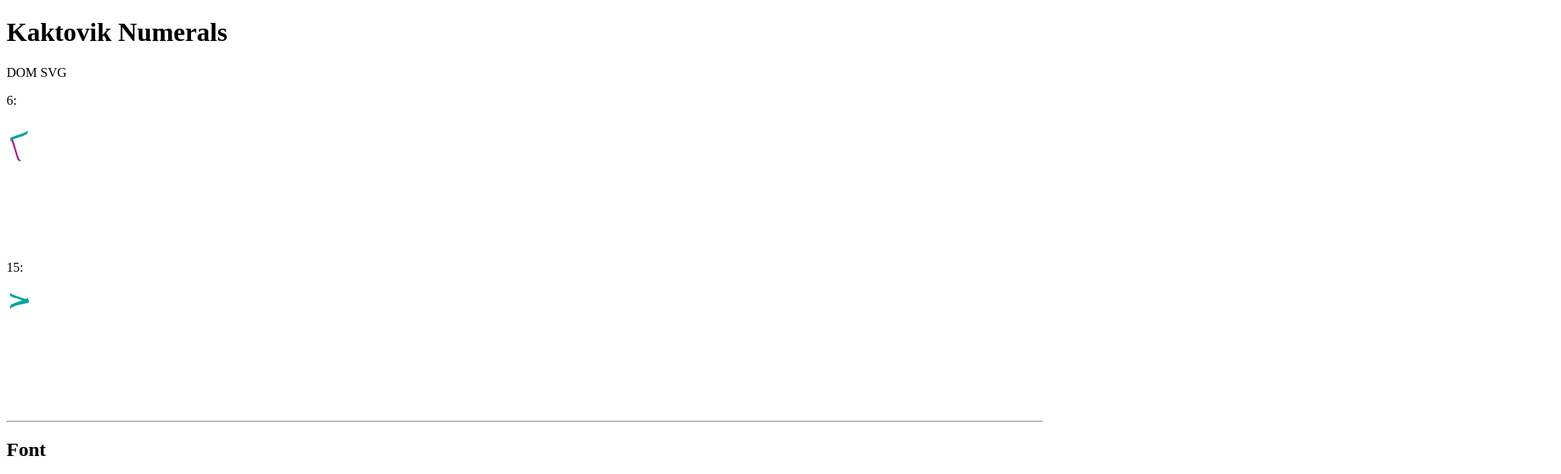
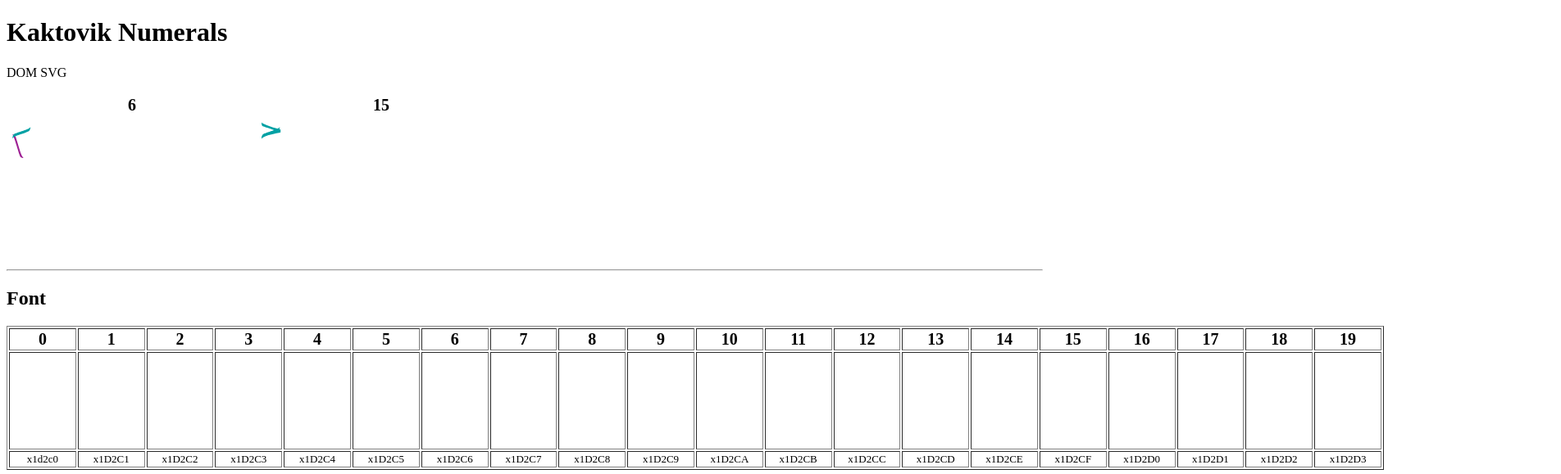
Before and after one commit to alex-hedley/kaktovik-numerals, a plain HTML site: page src/index.html in a window 1280 px wide. Shown: the top 579 px of the page at 82% size, 1904 px wide, since content can reach past the window. Drawn offline with Linux system fonts and the light colour scheme; a web font is replaced by a local one.

Commit message:
Layout updates

```diff
--- a/src/css/styles.css
+++ b/src/css/styles.css
@@ -6,4 +6,16 @@
 table {
   font-family: Unifont-Upper;
   font-size: 100px;
+  text-align: center;
+  /* vertical-align: middle; */
 }
+
+th {
+  font-size: 20px;
+}
+
+tr:nth-child(2) {
+  font-size: small;
+  text-align: center;
+  /* vertical-align: middle; */
+}
--- a/src/index.html
+++ b/src/index.html
@@ -27,10 +27,27 @@
 
         <div>
             <p>DOM SVG</p>
-            <p>6:</p>
+
+            <table>
+                <thead>
+                    <tr>
+                        <th>6</th>
+                        <th>15</th>
+                    </tr>
+                </thead>
+                <tbody>
+                    <tr>
+                        <td>
                             <svg id="six"></svg>
-            <p>15:</p>
+                        </td>
+                        <td>
                             <svg id="fifteen"></svg>
+                        </td>
+                    </tr>
+                </tbody>
+                <!-- <tfoot><tr><td></td></tr></tfoot> -->
+            </table>
+
         </div>
 
         <hr />
@@ -83,6 +100,28 @@
                     <td>&#x1D2D1;</td>
                     <td>&#x1D2D2;</td>
                     <td>&#x1D2D3;</td>
+                </tr>
+                <tr>
+                    <td>x1d2c0</td>
+                    <td>x1D2C1</td>
+                    <td>x1D2C2</td>
+                    <td>x1D2C3</td>
+                    <td>x1D2C4</td>
+                    <td>x1D2C5</td>
+                    <td>x1D2C6</td>
+                    <td>x1D2C7</td>
+                    <td>x1D2C8</td>
+                    <td>x1D2C9</td>
+                    <td>x1D2CA</td>
+                    <td>x1D2CB</td>
+                    <td>x1D2CC</td>
+                    <td>x1D2CD</td>
+                    <td>x1D2CE</td>
+                    <td>x1D2CF</td>
+                    <td>x1D2D0</td>
+                    <td>x1D2D1</td>
+                    <td>x1D2D2</td>
+                    <td>x1D2D3</td>
                 </tr>
             </tbody>
             <!-- <tfoot></tfoot> -->
```
Lines whose indentation alone changed are shown as unchanged.
